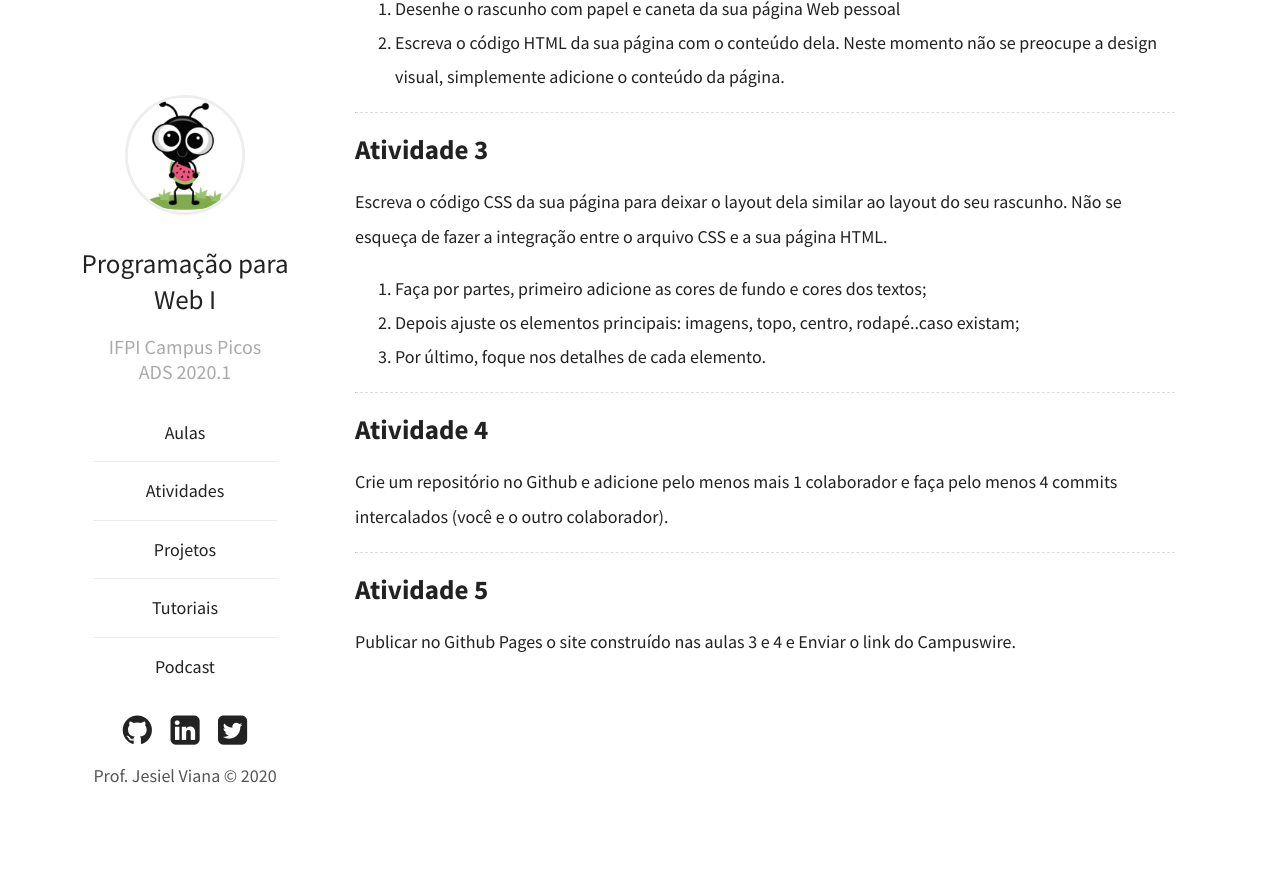
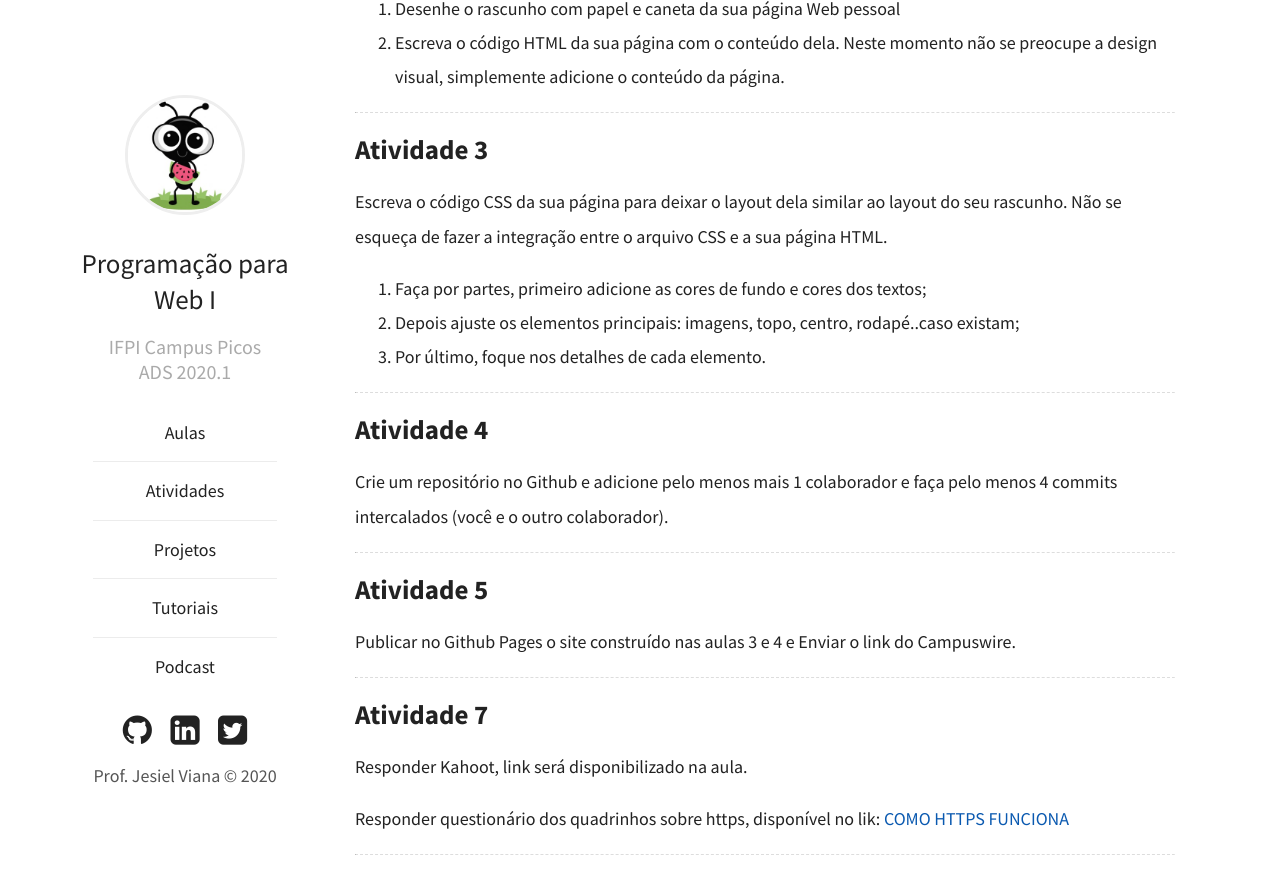
Before and after one commit to jesielviana/web-dev, a Jekyll site: the page built from atividades.md, in a window 1280 px wide and 900 px high, scrolled down 545 px. Shown: the top 894 px of the window. Built offline with Jekyll 4.4.1, drawn with Linux system fonts in a browser that asks for light colours.

Commit message:
add aula 7

```diff
--- a/atividades.md
+++ b/atividades.md
@@ -43,3 +43,16 @@ Crie um repositório no Github e adicione pelo menos mais 1 colaborador e faça
 ## Atividade 5
 
 Publicar no Github Pages o site construído nas aulas 3 e 4 e Enviar o link do Campuswire.
+
+---
+
+
+## Atividade 7
+
+Responder Kahoot, link será disponibilizado na aula.
+
+Responder questionário dos quadrinhos sobre https, disponível no lik:
+ <a href="https://howhttps.works/why-do-we-need-https/" target="_blank">COMO HTTPS FUNCIONA</a>
+
+
+----
```
Also changed, not shown: aulas.md (+2 -2 lines).
